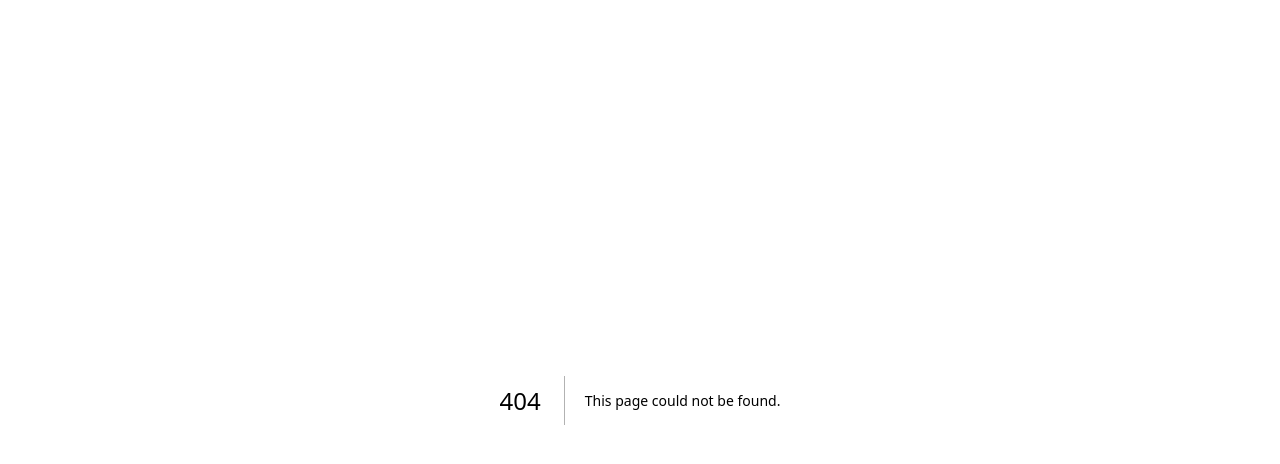
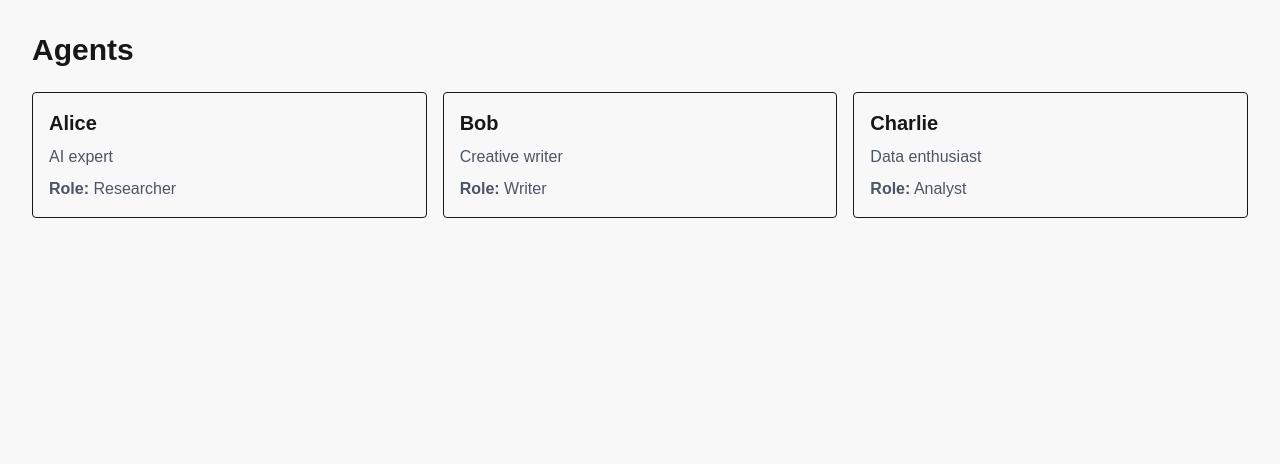
Before and after one commit to Macxim/Polyprompt, a Next.js app: page /agents in a window 1280 px wide. Before the commit this address had no page. Shown: the top 464 px of the page. Built offline with nearby package versions, Linux system fonts and the light colour scheme.

Commit message:
add agents page and agent card component

```diff
--- /dev/null
+++ b/app/agents/components/AgentCard.tsx
@@ -0,0 +1,23 @@
+"use client";
+
+import { Agent } from "../../types";
+
+type AgentCardProps = {
+  agent: Agent;
+};
+
+export default function AgentCard({ agent }: AgentCardProps) {
+  return (
+    <div className="p-4 border rounded">
+      <h2 className="font-semibold text-xl">{agent.name}</h2>
+      {agent.description && (
+        <p className="text-gray-600 mt-2">{agent.description}</p>
+      )}
+      {agent.persona && (
+        <p className="text-gray-600 mt-2">
+          <strong>Role:</strong> {agent.persona}
+        </p>
+      )}
+    </div>
+  );
+}
--- /dev/null
+++ b/app/agents/page.tsx
@@ -0,0 +1,39 @@
+"use client";
+
+import AgentCard from "./components/AgentCard";
+import { Agent } from "../types";
+
+const mockAgents: Agent[] = [
+  {
+    id: "1",
+    name: "Alice",
+    persona: "Researcher",
+    description: "AI expert",
+  },
+  {
+    id: "2",
+    name: "Bob",
+    persona: "Writer",
+    description: "Creative writer",
+  },
+  {
+    id: "3",
+    name: "Charlie",
+    persona: "Analyst",
+    description: "Data enthusiast",
+  },
+];
+
+export default function AgentsPage() {
+  return (
+    <div className="p-8">
+      <h1 className="text-3xl font-bold mb-6">Agents</h1>
+
+      <div className="grid gap-4 grid-cols-1 sm:grid-cols-2 lg:grid-cols-3">
+        {mockAgents.map((agent) => (
+          <AgentCard key={agent.id} agent={agent} />
+        ))}
+      </div>
+    </div>
+  );
+}
--- a/app/context/SpaceContext.tsx
+++ b/app/context/SpaceContext.tsx
@@ -66,6 +66,7 @@ export const SpaceProvider = ({ children }: { children: ReactNode }) => {
       id: crypto.randomUUID(),
       name: `New Agent`,
       persona: "Helpful assistant",
+      description: "",
     };
 
     setSpaces((prev) =>
--- a/app/types.ts
+++ b/app/types.ts
@@ -3,6 +3,7 @@ export type Agent = {
   name: string;
   persona: string;
   messages?: Message[];
+  description?: string;
 };
 
 export type Message = {
```
